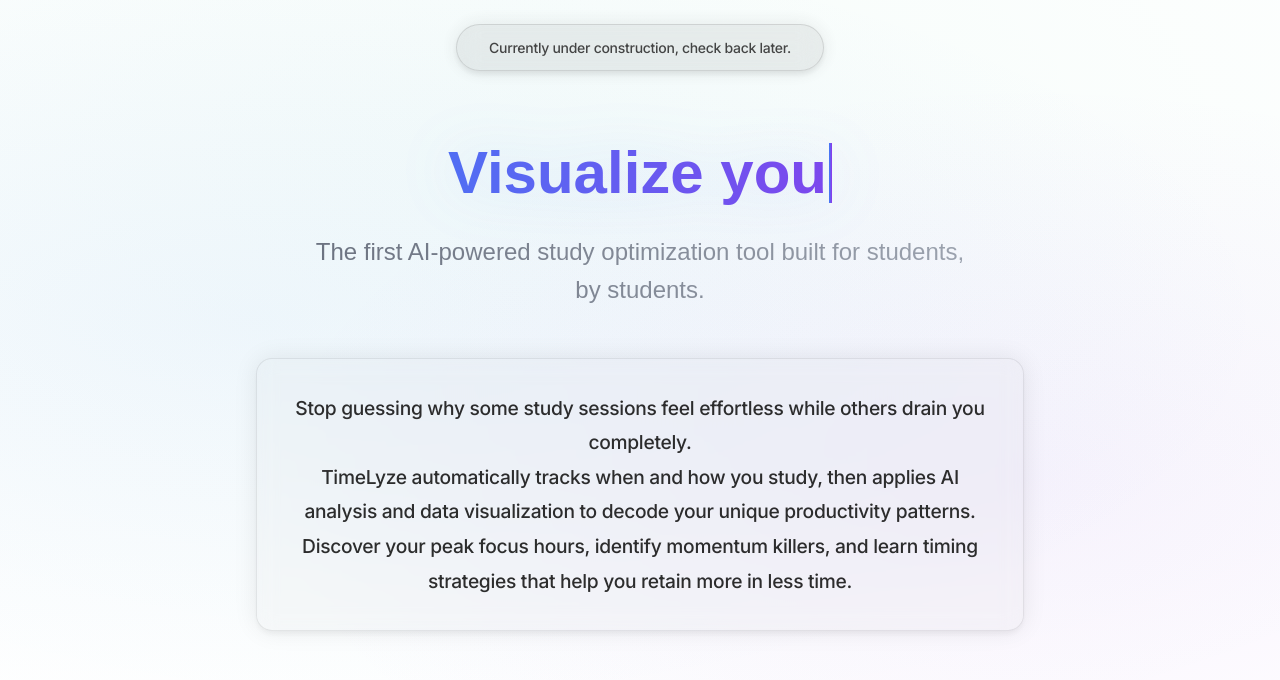
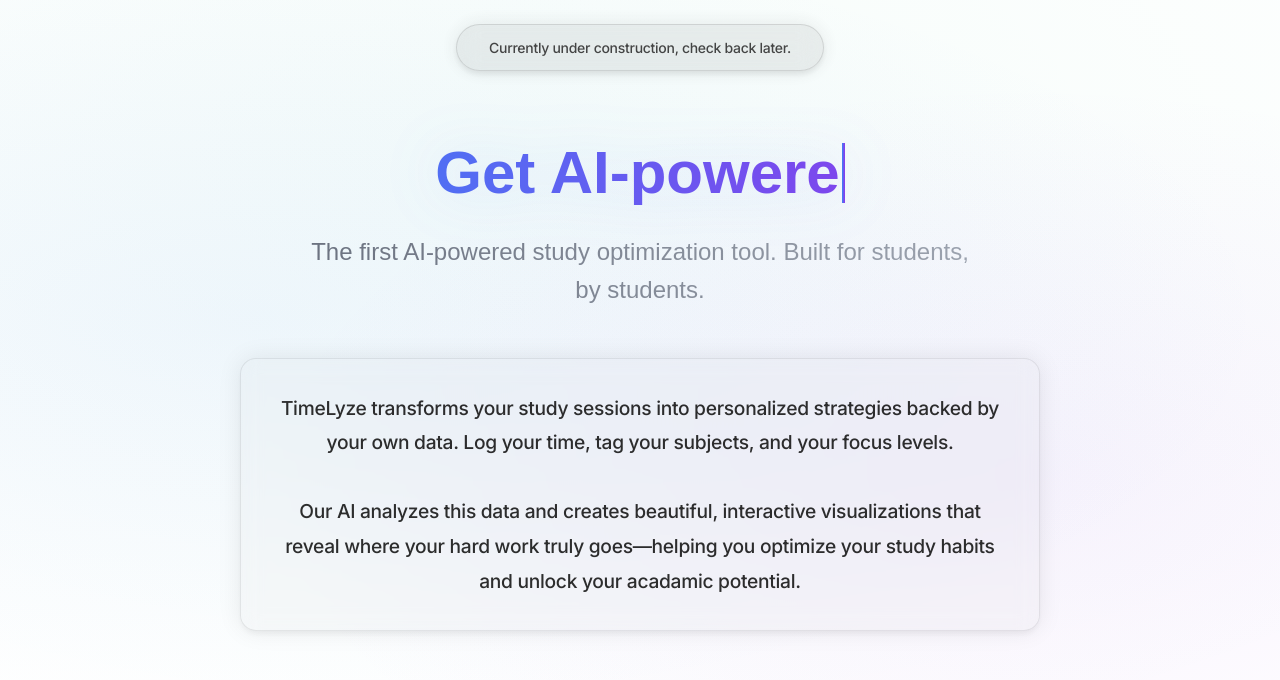
Before and after one commit to PiyushJ1/StudyIntel, a Next.js app in the folder frontend/: page / in a window 1280 px wide. Shown: the top 680 px of the page. Built offline with nearby package versions, Linux system fonts and the light colour scheme.

Commit message:
increase description container width

```diff
--- a/frontend/app/page.tsx
+++ b/frontend/app/page.tsx
@@ -4,7 +4,7 @@ import { useState, useEffect } from 'react';
 import styles from '../styles/Home.module.css';
 
 export default function HomePage() {
-  const words = ['Visualize your study patterns.', 'Reach academic flow state.', 'Get AI-powered study insights.'];
+	const words = ['Get AI-powered study insights.', 'Visualize progress and patterns.', 'Unlock your academic potential.'];
 	const [currentWordIndex, setCurrentWordIndex] = useState(0);
 	const [currentText, setCurrentText] = useState('');
 	const [isDeleting, setIsDeleting] = useState(false);
@@ -12,7 +12,6 @@ export default function HomePage() {
 
 	useEffect(() => {
 		const currentWord = words[currentWordIndex];
-
       const timeout = setTimeout(() => {
         if (isPaused) {
           setIsPaused(false);
@@ -52,14 +51,12 @@ export default function HomePage() {
             <span className={styles.cursor}></span>
           </div>
           </h1>
-        <h2 className={styles.subtitle}>The first AI-powered study optimization tool built for students, by students.</h2>
+          <h2 className={styles.subtitle}>The first AI-powered study optimization tool. Built for students, by students.</h2>
           <div className={styles.descriptionSection}>
           <p className={styles.descriptionText}>
-            Stop guessing why some study sessions feel effortless while others drain you completely. <br></br>
-			TimeLyze automatically tracks when and how you study, then applies
-			AI analysis and data visualization to decode your unique productivity patterns.<br></br> Discover
-			your peak focus hours, identify momentum killers, and learn timing
-			strategies that help you retain more in less time.
+            TimeLyze transforms your study sessions into personalized strategies backed by your own data. Log your time, tag your subjects, and
+            your focus levels. <br></br><br></br>Our AI analyzes this data and creates beautiful, interactive visualizations that reveal where your hard work
+            truly goes—helping you optimize your study habits and unlock your acadamic potential.
           </p>
           </div>
         </div>
--- a/frontend/styles/Home.module.css
+++ b/frontend/styles/Home.module.css
@@ -106,7 +106,7 @@
 }
 
 .descriptionSection {
-  max-width: 48rem;
+  max-width: 50rem;
   margin: 0 auto 2rem auto;
   padding: 2rem;
   background: rgba(var(--foreground-rgb), 0.02);
```
Lines whose indentation alone changed are shown as unchanged.
